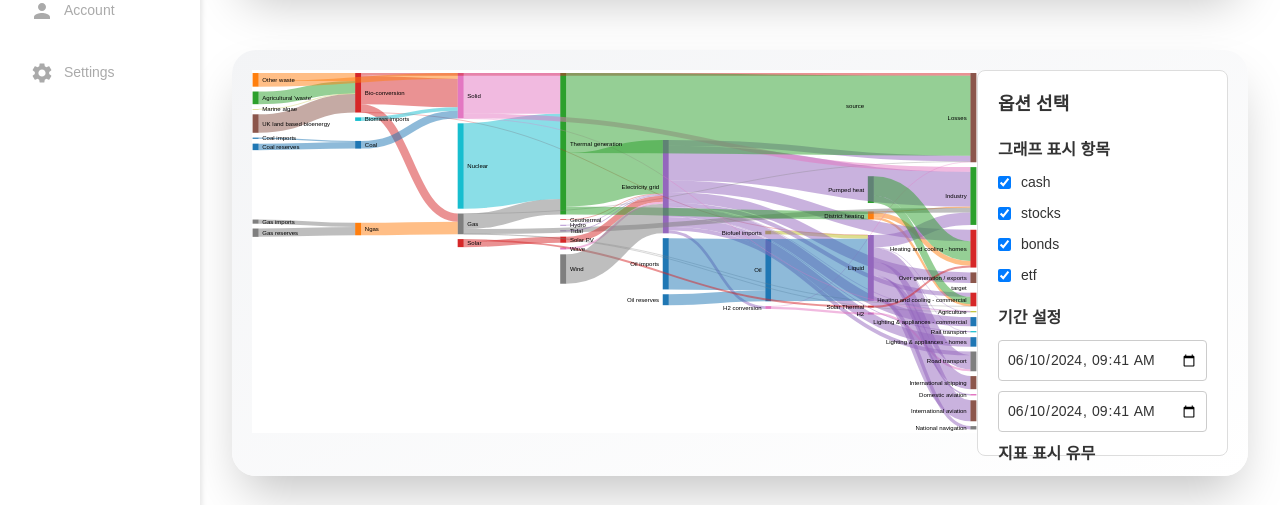
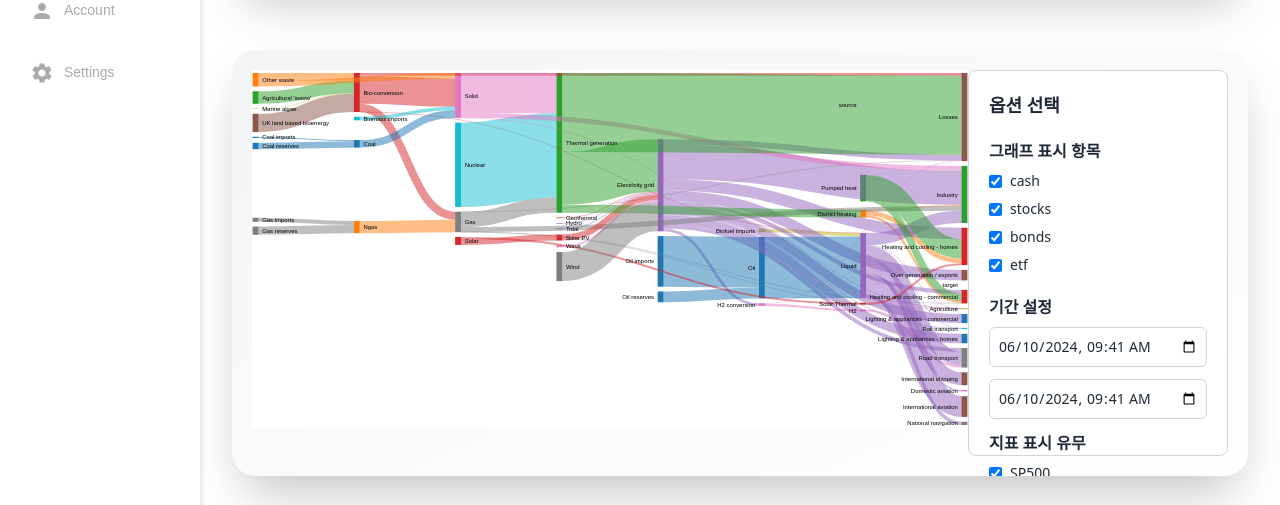
Before and after one commit to cosmos-capstone/frontend, a Next.js app: page / in a window 1280 px wide. Shown: the part 292-797 px from the top of the page. Built offline with nearby package versions, Linux system fonts and the light colour scheme; no server answers.

Commit message:
update: to tailwind

```diff
--- a/app/components/OptionBoard.tsx
+++ b/app/components/OptionBoard.tsx
@@ -1,6 +1,6 @@
 'use client';
 
-import React, { useState, CSSProperties } from 'react';
+import React, { useState } from 'react';
 
 export default function OptionSelector() {
   const [categories, setCategories] = useState({
@@ -33,56 +33,56 @@ export default function OptionSelector() {
   };
 
   return (
-    <div style={styles.container}>
-      <h2 style={styles.header}>옵션 선택</h2>
+    <div className="p-5 max-w-sm border border-gray-300 rounded-lg bg-white text-gray-800 font-sans">
+      <h2 className="text-lg mb-5 font-bold">옵션 선택</h2>
 
       <div>
-        <h4 style={styles.subHeader}>그래프 표시 항목</h4>
-        <div style={styles.checkboxGroup}>
+        <h4 className="text-md mb-2 font-bold">그래프 표시 항목</h4>
+        <div className="mb-5">
           {Object.entries(categories).map(([key, value]) => (
-            <div key={key} style={styles.checkbox}>
+            <div key={key} className="flex items-center mb-2">
               <input
                 type="checkbox"
                 name={key}
                 checked={value}
                 onChange={handleCategoryChange}
-                style={styles.input}
+                className="mr-2 text-blue-600 focus:ring-blue-500"
               />
-              <label style={styles.label}>{key}</label>
+              <label className="text-sm text-gray-800">{key}</label>
             </div>
           ))}
         </div>
       </div>
 
       <div>
-        <h4 style={styles.subHeader}>기간 설정</h4>
+        <h4 className="text-md mb-2 font-bold">기간 설정</h4>
         <input
           type="datetime-local"
           value={startDate}
           onChange={(e) => setStartDate(e.target.value)}
-          style={styles.dateInput}
+          className="block mb-3 p-2 border border-gray-300 rounded-md w-full text-sm"
         />
         <input
           type="datetime-local"
           value={endDate}
           onChange={(e) => setEndDate(e.target.value)}
-          style={styles.dateInput}
+          className="block mb-3 p-2 border border-gray-300 rounded-md w-full text-sm"
         />
       </div>
 
       <div>
-        <h4 style={styles.subHeader}>지표 표시 유무</h4>
-        <div style={styles.checkboxGroup}>
+        <h4 className="text-md mb-2 font-bold">지표 표시 유무</h4>
+        <div className="mb-5">
           {Object.entries(indices).map(([key, value]) => (
-            <div key={key} style={styles.checkbox}>
+            <div key={key} className="flex items-center mb-2">
               <input
                 type="checkbox"
                 name={key}
                 checked={value}
                 onChange={handleIndexChange}
-                style={styles.input}
+                className="mr-2 text-blue-600 focus:ring-blue-500"
               />
-              <label style={styles.label}>{key.toUpperCase()}</label>
+              <label className="text-sm text-gray-800">{key.toUpperCase()}</label>
             </div>
           ))}
         </div>
@@ -90,53 +90,3 @@ export default function OptionSelector() {
     </div>
   );
 }
-
-const styles: { [key: string]: CSSProperties } = {
-  container: {
-    padding: '20px',
-    maxWidth: '300px',
-    border: '1px solid #ddd',
-    borderRadius: '8px',
-    backgroundColor: '#fff',
-    color: '#333',
-    fontFamily: 'Arial, sans-serif',
-  },
-  header: {
-    fontSize: '18px',
-    marginBottom: '20px',
-    fontWeight: 'bold',
-    color: '#333',
-  },
-  subHeader: {
-    margin: '10px 0',
-    fontSize: '16px',
-    fontWeight: 'bold',
-    color: '#333',
-  },
-  checkboxGroup: {
-    marginBottom: '20px',
-  },
-  checkbox: {
-    display: 'flex',
-    alignItems: 'center',
-    marginBottom: '10px',
-  },
-  input: {
-    marginRight: '10px',
-    accentColor: '#007bff',
-  },
-  label: {
-    fontSize: '14px',
-    color: '#333',
-  },
-  dateInput: {
-    display: 'block',
-    marginBottom: '10px',
-    padding: '8px',
-    borderRadius: '4px',
-    border: '1px solid #ccc',
-    width: '100%',
-    boxSizing: 'border-box',
-    fontSize: '14px',
-  },
-};
```
